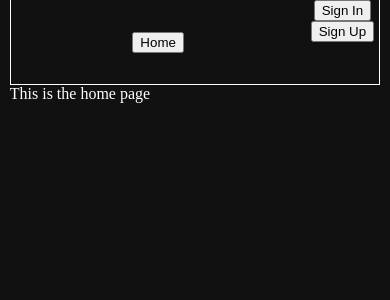
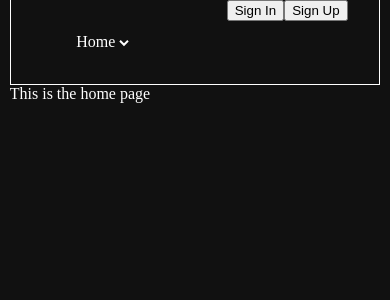
Before and after one commit to jordanlewis9/pokertracker, a React (Create React App) app in the folder client/: page / in a window 390 px wide. Shown: the top 300 px of the page. Built offline with nearby package versions, Linux system fonts and the light colour scheme.

Commit message:
responsive crude header

```diff
--- a/client/src/components/header/Header.js
+++ b/client/src/components/header/Header.js
@@ -3,36 +3,27 @@ import UserWidget from './UserWidget';
 import './headerStyle.css';
 
 const Header = () => {
-  const renderNav = () => {
-    if(window.innerWidth > 800) {
-      return (
-      <nav className="nav__container">
-          <Link to="/" className="nav__link">Home</Link>
-          <Link to="/input-session" className="nav__link">New Session</Link>
-          <Link to="/sessions" className="nav__link">Sessions</Link>
-          <Link to="/results" className="nav__link">Results</Link>
-          <Link to="/graph" className="nav__link">Graph</Link>
-      </nav>
-      )
-    } else {
-      return (
-        <nav className="nav__container">
-          <button>Home</button>
-          <div className="nav__container--mobile">
-            <Link to="/" className="nav__link">Home</Link>
-            <Link to="/input-session" className="nav__link">New Session</Link>
-            <Link to="/sessions" className="nav__link">Sessions</Link>
-            <Link to="/results" className="nav__link">Results</Link>
-            <Link to="/graph" className="nav__link">Graph</Link>
-          </div>
-        </nav>
-      )
+  const toggleMenu = (e) => {
+    if(window.innerWidth < 800) {
+      const navbar = document.querySelector('.nav__container');
+      const navlink = document.querySelector('.nav__toggle-button');
+      navlink.classList.toggle('hide-nav__toggle')
+      navbar.classList.toggle('nav__container--active');
     }
   }
 
   return (
     <div className="header__container">
-      {renderNav()}
+      <div onClick={toggleMenu} className="nav__toggle-button">
+        <a href="#" className="nav__toggle--link">Home <svg width="10" height="7" xmlns="http://www.w3.org/2000/svg"><path d="M1 .799l4 4 4-4" stroke="#ffffff" stroke-width="2" fill="none" fill-rule="evenodd"/></svg></a>
+      </div>
+        <nav className="nav__container">
+          <Link onClick={toggleMenu} to="/" className="nav__link">Home</Link>
+          <Link onClick={toggleMenu} to="/input-session" className="nav__link">New Session</Link>
+          <Link onClick={toggleMenu} to="/sessions" className="nav__link">Sessions</Link>
+          <Link onClick={toggleMenu} to="/results" className="nav__link">Results</Link>
+          <Link onClick={toggleMenu} to="/graph" className="nav__link">Graph</Link>
+        </nav>
       <UserWidget />
     </div>
   )
--- a/client/src/components/header/headerStyle.css
+++ b/client/src/components/header/headerStyle.css
@@ -18,3 +18,53 @@
   text-decoration: none;
   color: white;
 }
+
+.nav__toggle-button {
+  display: none;
+}
+
+@media (max-width: 800px) {
+  .header__container {
+    height: 10vh;
+    display: grid;
+    grid-template-rows: 100%;
+    grid-template-columns: 50% 50%;
+    position: relative;
+  }
+
+  .nav__toggle-button {
+    display: block;
+    width: 100%;
+    display: flex;
+    justify-content: center;
+    align-items: center;
+  }
+
+  .nav__toggle--link {
+    color: white;
+    text-decoration: none;
+  }
+
+  .nav__container {
+    display: none;
+  }
+
+  .hide-nav__toggle {
+    visibility: hidden;
+  }
+
+  .nav__container--active {
+    position: absolute;
+    top: 10vh;
+    width: 100%;
+    display: flex;
+    flex-direction: column;
+    align-items: flex-start;
+    z-index: 100;
+    background: white;
+  }
+
+  .nav__link {
+    color: #111111;
+  }
+}
--- a/client/src/components/header/userWidgetStyle.css
+++ b/client/src/components/header/userWidgetStyle.css
@@ -35,8 +35,4 @@
     margin-bottom: 5px;
     font-size: 1.25em;
   }
-
-  .nav__container--mobile {
-    display: none;
-  }
 }
```
Also changed, not shown: 1 other file (tests, documents, lock files or other folders).
